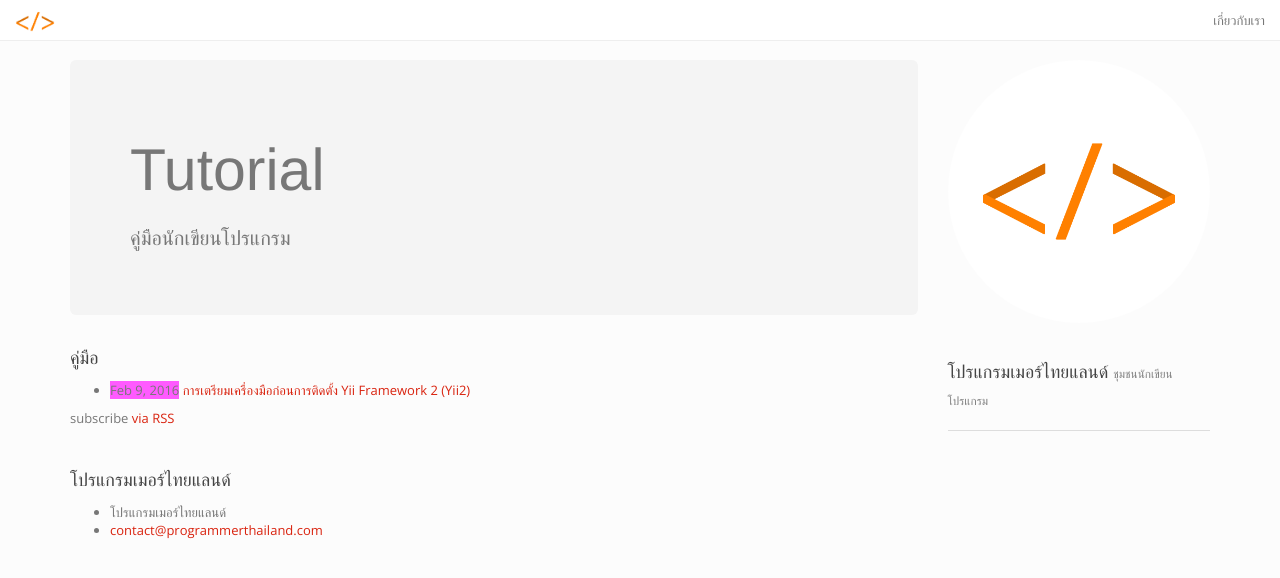
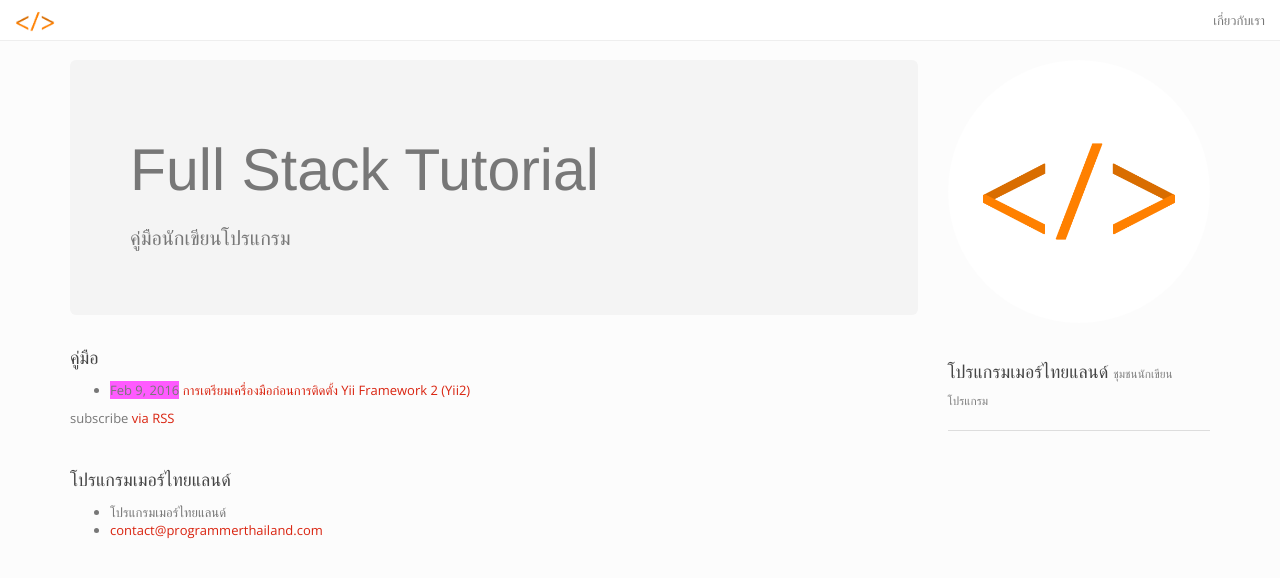
Before and after one commit to ProgrammerThailand/programmerthailand.github.io, a Jekyll site: the page built from index.html, in a window 1280 px wide. Shown: the top 578 px of the page. Built offline with Jekyll 4.4.1, drawn with Linux system fonts in a browser that asks for light colours; nearby versions of some CDN libraries; some web fonts are replaced.

Commit message:
update index

```diff
--- a/index.html
+++ b/index.html
@@ -2,7 +2,7 @@
 layout: default
 ---
 <div class="jumbotron">
-  <h1>Tutorial</h1>
+  <h1>Full Stack Tutorial</h1>
   <p>คู่มือนักเขียนโปรแกรม</p>
 
 </div>
```
